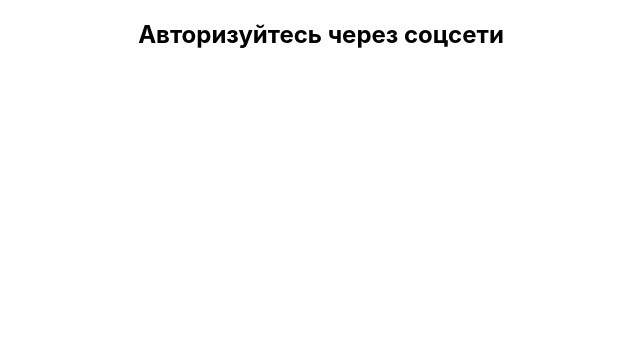
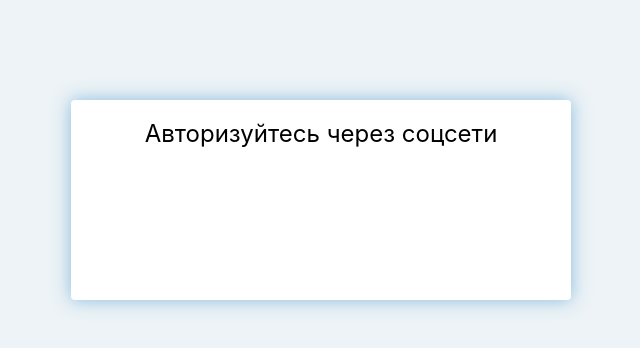
Before and after one commit to puri0504/it-blog, a React app: page / in a window 1280 px wide. Shown: the whole page, without its empty margins (319-959 px from the left). Built offline with nearby package versions, Linux system fonts and the light colour scheme; some packages are replaced by stand-ins of ours.

Commit message:
added styles for auth

```diff
--- a/package.json
+++ b/package.json
@@ -33,6 +33,7 @@
     "jest-pnp-resolver": "1.0.1",
     "jest-resolve": "23.6.0",
     "mini-css-extract-plugin": "0.4.3",
+    "normalize.css": "^8.0.1",
     "optimize-css-assets-webpack-plugin": "5.0.1",
     "pnp-webpack-plugin": "1.1.0",
     "postcss-flexbugs-fixes": "4.1.0",
--- a/src/components/App/app.css
+++ b/src/components/App/app.css
@@ -32,7 +32,7 @@
 }
 
 body {
-  margin: 0;
+  background-color: #edf3f6;
   padding: 0;
   font-family: -apple-system, BlinkMacSystemFont, "Segoe UI", "Roboto", "Oxygen",
   "Ubuntu", "Cantarell", "Fira Sans", "Droid Sans", "Helvetica Neue",
@@ -45,3 +45,7 @@ code {
   font-family: source-code-pro, Menlo, Monaco, Consolas, "Courier New",
   monospace;
 }
+
+h1, h2, h3, h4, h5 {
+  margin: 0;
+}
--- a/src/components/App/app.js
+++ b/src/components/App/app.js
@@ -1,6 +1,7 @@
 import React, { Component } from 'react';
 import Auth from '../Auth';
 import './app.css';
+import 'normalize.css';
 
 class App extends Component {
   render() {
--- a/src/components/Auth/auth.js
+++ b/src/components/Auth/auth.js
@@ -5,7 +5,7 @@ class App extends Component {
   render() {
     return (
       <div className="auth">
-        <h2>Авторизуйтесь через соцсети</h2>
+        <h2 className='title'>Авторизуйтесь через соцсети</h2>
         <div className='auth-social-btn'></div>
       </div>
     );
--- a/src/components/Auth/auth.scss
+++ b/src/components/Auth/auth.scss
@@ -1,3 +1,13 @@
 .auth {
-
+  background: #fff;
+  width: 500px;
+  height: 200px;
+  box-shadow: 0 0 18px 0 rgba(78,156,208,.63);
+  border-radius: 4px;
+  margin: 100px auto 0;
+  .title {
+    font-size: 24px;
+    font-weight: 400;
+    padding-top: 20px;
+  }
 }
```
Also changed, not shown: 1 other file.
